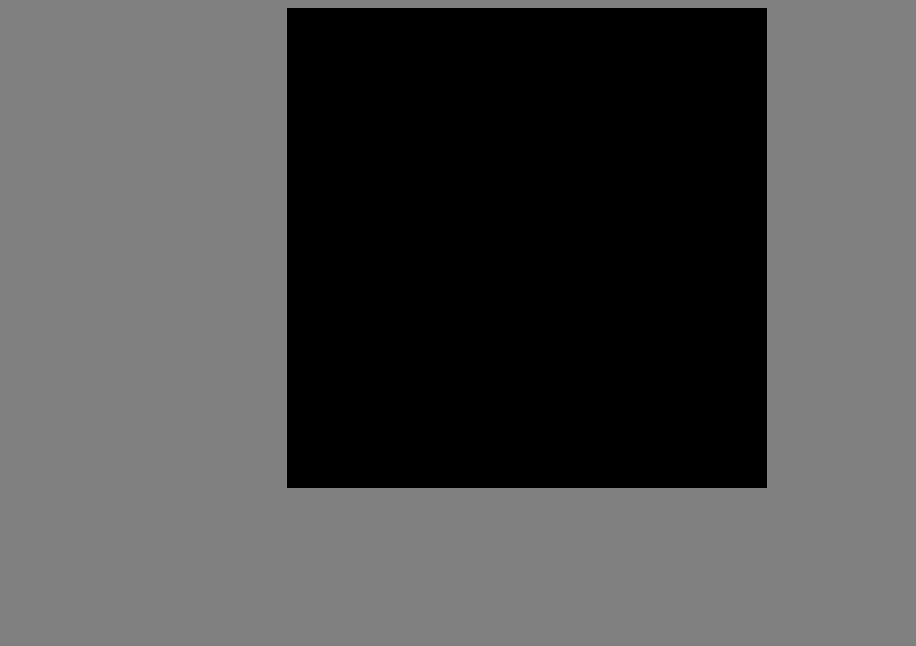
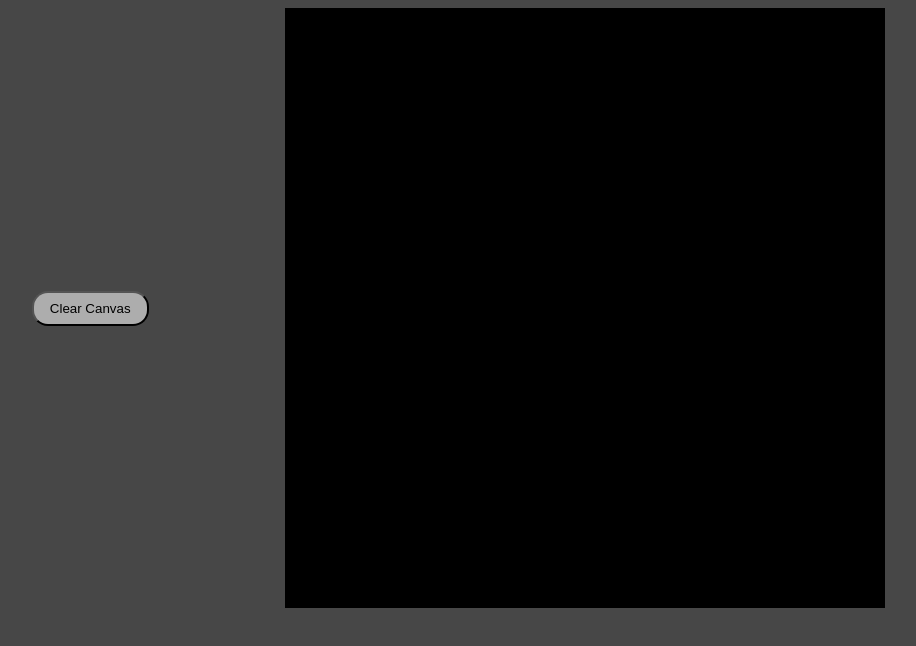
Before and after one commit to Smooen/etch-a-scetch, a plain HTML site: page index.html in a window 1280 px wide. Shown: the whole page, without its empty margins (113-1029 px from the left). Drawn offline with Linux system fonts and the light colour scheme.

Commit message:
Add clearButton

```diff
--- a/index.html
+++ b/index.html
@@ -9,8 +9,13 @@
     <title>Etch-A-Scetch</title>
 </head>
 <body>
+    <div class="buttonContainer">
+        <button id="clearButton">Clear Canvas</button>
+    </div>
+
     <div id="container">
 
     </div>
+    <div></div>
 </body>
 </html>
--- a/script.js
+++ b/script.js
@@ -1,13 +1,39 @@
 const divContainer = document.getElementById("container");
 
+const clearButton = document.getElementById("clearButton");
 
-for(let i = 0; i < 16; i++){
-    for(let j = 0; j < 16; j++){
+// let size = prompt("Enter amount of Squares per side");
+let size = 20;
+
+function calcSize(size) {
+    let sqaureSize = 600 / size;
+    return sqaureSize + 'px'
+}
+
+
+
+function createCanvas() {
+    for (let i = 0; i < size; i++) {
+        for (let j = 0; j < size; j++) {
             let grid = document.createElement('div');
             grid.className = "grid";
+            grid.style.height = calcSize(size);
+            grid.style.width = calcSize(size);
             grid.addEventListener('mouseover', () => {
                 grid.style.backgroundColor = "white";
             });
             divContainer.appendChild(grid);
         }
     }
+}
+
+clearButton.addEventListener('click', () => {
+    let dirtyGrid = document.querySelectorAll('.grid');
+    for(let k = 0; k < dirtyGrid.length; k++){
+        dirtyGrid[k].style.backgroundColor = "black";
+    }
+});
+
+
+createCanvas();
+//clear-grid button
--- a/style.css
+++ b/style.css
@@ -1,18 +1,28 @@
 body {
-    background-color: grey;
+    background-color: rgb(71, 71, 71);
     display: flex;
-    justify-content: center;
+    justify-content: space-evenly;
 }
 
 #container {
-    width: 480px;
-    height: 480px;
+    width: 600px;
+    height: 600px;
 }
 
 .grid {
     box-sizing: border-box;
     float:left;
-    width: 30px;
-    height: 30px;
     background-color: rgb(0, 0, 0);
 }
+
+.buttonContainer {
+    display: flex;
+    justify-content: center;
+    align-items: center;
+}
+
+button {
+    padding: 8px 16px;
+    border-radius: 16px;
+    background-color: rgb(173, 173, 173);
+}
```
Lines whose indentation alone changed are shown as unchanged.
